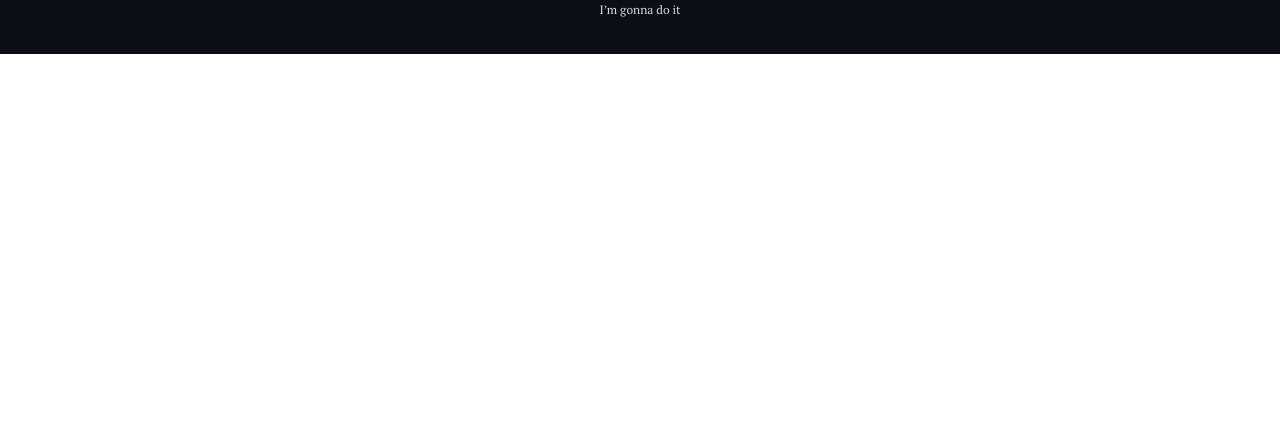
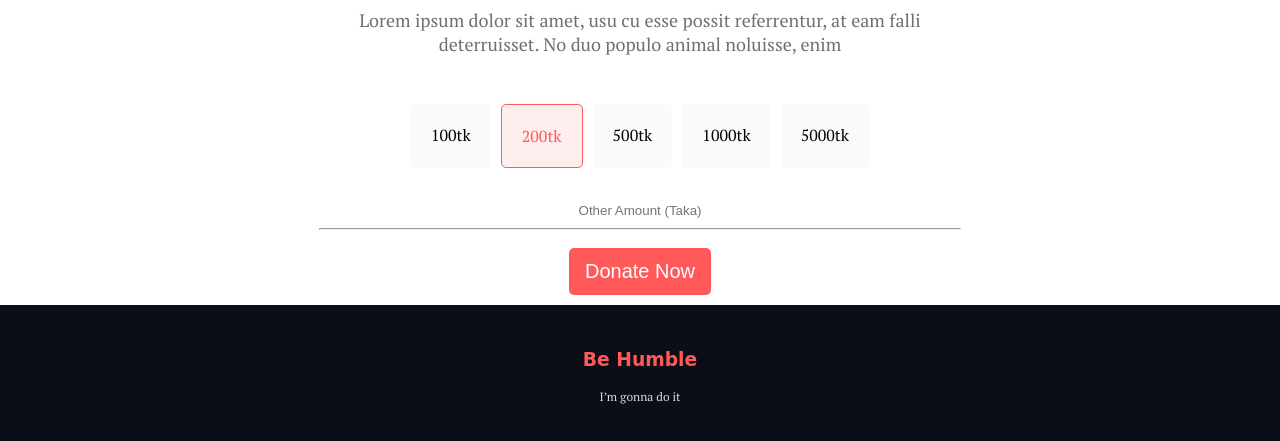
Before and after one commit to SorifulAdnan/donate-now, a plain HTML site: page index.html in a window 1280 px wide. Shown: the part 689-1130 px from the top of the page. Before the commit the page ends 800 px from the top, so only its background shows below. Drawn offline with Linux system fonts and the light colour scheme.

Commit message:
donate area

```diff
--- a/css/style.css
+++ b/css/style.css
@@ -30,6 +30,55 @@ body{
     text-decoration: none;
 }
 /* Hero section end */
+
+/* Donate Area Start */
+.donate-area{
+    text-align: center;
+}
+.donate-area-info h2{
+    color: #121212;
+    font-size: 30px;
+}
+.donate-area-info p{
+    color: #707070;
+    font-size: 18px;
+    padding-bottom: 30px;
+}
+.donate-amount{
+    display: flex;
+    justify-content: center;
+    padding-bottom: 30px;
+}
+.donate-amount p{
+    padding: 20px 20px 20px 20px;
+    margin: 0 5px 0 5px;
+    background-color: #FAFAFA;
+    border-radius: 5px;
+}
+.donate-amount .selected-donate-amount{
+    color: #FF5959;
+    background-color: #FFEEEE;
+    border: 1px solid #FF5959;
+    border-radius: 5px;
+}
+.form-area form input{
+    text-align: center;
+    color: #B3B3B3;
+    border: none;
+}
+.form-area form hr{
+    width: 50%
+}
+.form-area form button{
+    color: white;
+    background-color: #FF5959;
+    font-size: 20Px;
+    padding: 12px 16px 12px 16px;
+    margin: 10px 0 10px 0;
+    border-radius: 5px;
+    text-decoration: none;
+    border: none;
+}
 /* Footer area start */
 footer{
     text-align: center;
--- a/index.html
+++ b/index.html
@@ -14,9 +14,28 @@
     <section class="hero-section">
         <div class="hero-text">
             <h1>Let’s Help Those Who Are <br> More In Need</h1>
-            <p>Lorem ipsum dolor sit amet, usu cu esse possit referrentur, at eam falli <br> deterruisset. No duo populo animal noluisse,
-            enim</p>
+            <p>Lorem ipsum dolor sit amet, usu cu esse possit referrentur, at eam falli <br> deterruisset. No duo populo animal noluisse, enim</p>
             <a href="#">Donate Now</a>
+        </div>
+    </section>
+    <section class="donate-area">
+        <div class="donate-area-info">
+            <h2>Donate Now</h2>
+            <p>Lorem ipsum dolor sit amet, usu cu esse possit referrentur, at eam falli <br> deterruisset. No duo populo animal noluisse, enim</p>
+        </div>
+        <div class="donate-amount">
+            <p>100tk</p>
+            <p class="selected-donate-amount">200tk</p>
+            <p>500tk</p>
+            <p>1000tk</p>
+            <p>5000tk</p>
+        </div>
+        <div class="form-area">
+            <form action="">
+                <input type="text" placeholder="Other Amount (Taka)"> <br>
+                <hr>
+                <button type="submit">Donate Now</button>
+            </form>
         </div>
     </section>
 </body>
```
